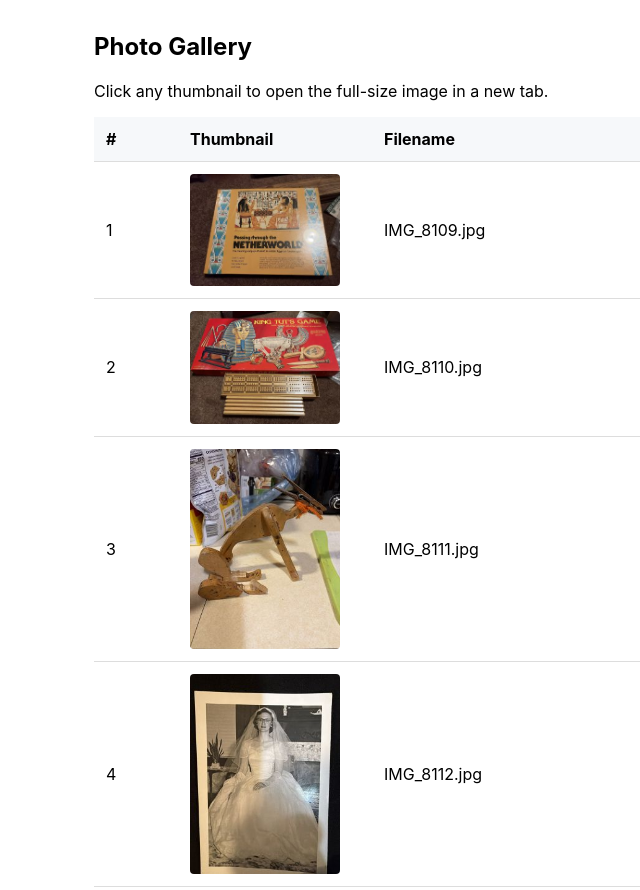
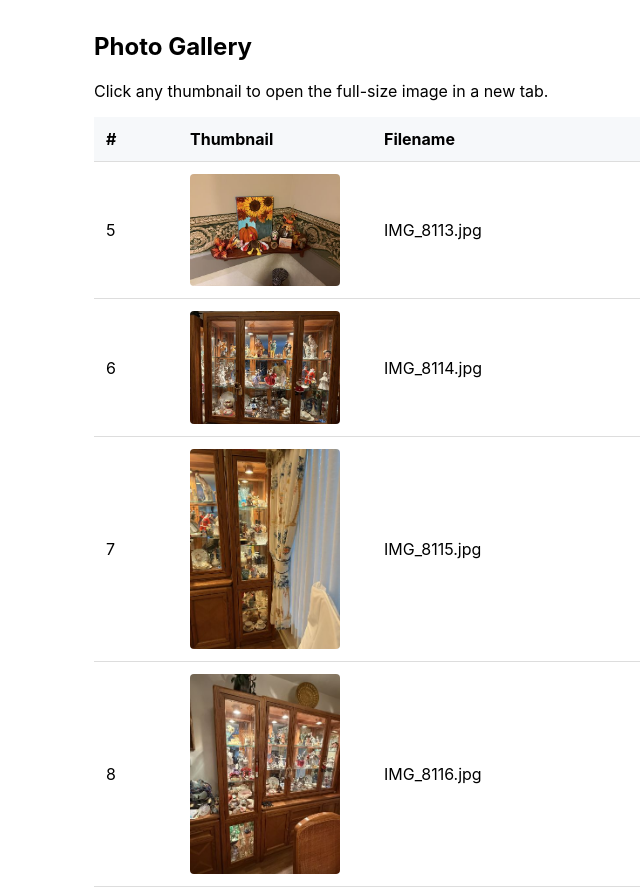
Before and after one commit to emelrod/JMTStuff, a plain HTML site: page index.html in a window 1280 px wide. Shown: the top 890 px of the page, without its empty margins (146-786 px from the left). Drawn offline with Linux system fonts and the light colour scheme.

Commit message:
remove four thumbnails

```diff
--- a/index.html
+++ b/index.html
@@ -25,42 +25,6 @@
             </tr>
         </thead>
         <tbody>
-        <tr>
-            <td>1</td>
-            <td>
-                <a href="images/IMG_8109.jpg" target="_blank" rel="noopener">
-                    <img src="thumbnails/IMG_8109.jpg" alt="IMG_8109.jpg" loading="lazy">
-                </a>
-            </td>
-            <td>IMG_8109.jpg</td>
-        </tr>
-        <tr>
-            <td>2</td>
-            <td>
-                <a href="images/IMG_8110.jpg" target="_blank" rel="noopener">
-                    <img src="thumbnails/IMG_8110.jpg" alt="IMG_8110.jpg" loading="lazy">
-                </a>
-            </td>
-            <td>IMG_8110.jpg</td>
-        </tr>
-        <tr>
-            <td>3</td>
-            <td>
-                <a href="images/IMG_8111.jpg" target="_blank" rel="noopener">
-                    <img src="thumbnails/IMG_8111.jpg" alt="IMG_8111.jpg" loading="lazy">
-                </a>
-            </td>
-            <td>IMG_8111.jpg</td>
-        </tr>
-        <tr>
-            <td>4</td>
-            <td>
-                <a href="images/IMG_8112.jpg" target="_blank" rel="noopener">
-                    <img src="thumbnails/IMG_8112.jpg" alt="IMG_8112.jpg" loading="lazy">
-                </a>
-            </td>
-            <td>IMG_8112.jpg</td>
-        </tr>
         <tr>
             <td>5</td>
             <td>
```
Also changed, not shown: OldThumbnails/IMG_8109.jpg (renamed from thumbnails/IMG_8109.jpg), OldThumbnails/IMG_8110.jpg (renamed from thumbnails/IMG_8110.jpg), OldThumbnails/IMG_8111.jpg (renamed from thumbnails/IMG_8111.jpg), OldThumbnails/IMG_8112.jpg (renamed from thumbnails/IMG_8112.jpg), 1 other file.
